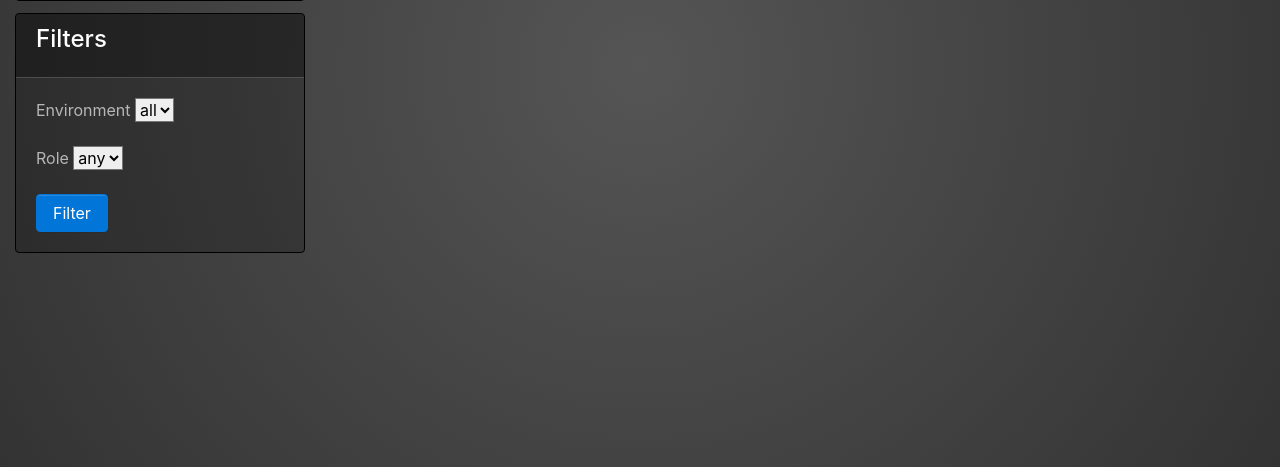
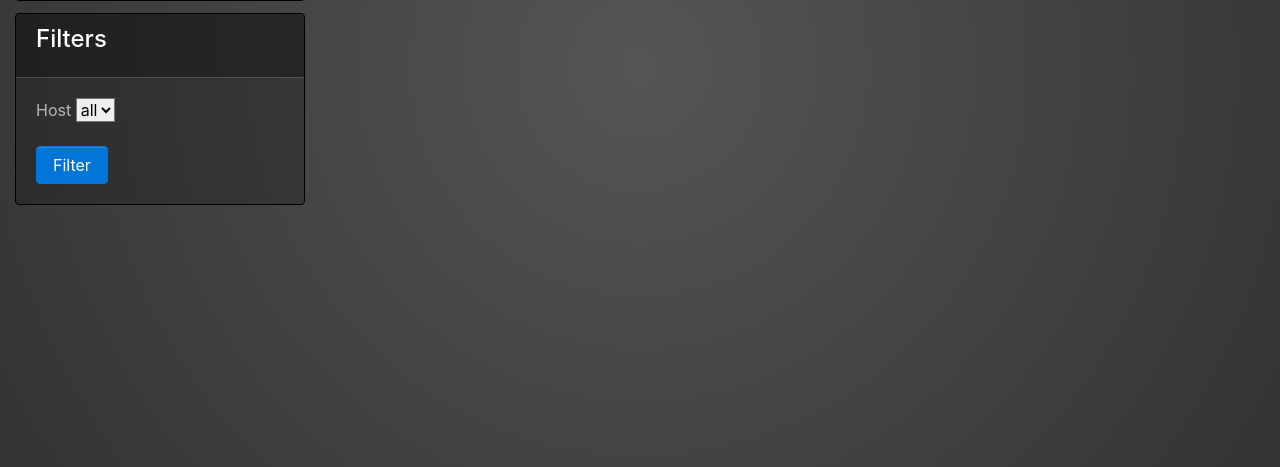
Before and after one commit to wryfi/dewey, a Django app: template dewey/salt/templates/salt/highstates_list.html in a window 1280 px wide. Shown: the part 333-800 px from the top of the page. Run offline with Django 3.2, Linux system fonts and the light colour scheme; the template is opened without the code that fills it, so the values that code supplies are empty; style sheets or scripts are compiled from the project's sources; some libraries are stand-ins or nearby versions.

Commit message:
start adding host filter to salt list views

```diff
--- a/dewey/salt/templates/salt/__salt_base.html
+++ b/dewey/salt/templates/salt/__salt_base.html
@@ -14,4 +14,9 @@
             }
         });
     </script>
+  <script type="text/javascript">
+      $(function() {
+
+      });
+  </script>
 {% endblock %}
--- /dev/null
+++ b/dewey/salt/templates/salt/_salt_host_filter.html
@@ -0,0 +1,25 @@
+    <div class="card card-inverse navigation-card"><!-- card -->
+      <div class="card-header"><h4 class="card-title">Filters</h4></div>
+      <div class="card-block card-text"><!-- card block -->
+
+        <form class="form form-horizontal host-filter-form">
+
+          <p><label for="env-select">Host</label>
+            <select id="env-select" name="env-select" form="host-filter-form">
+              <option value="all">all</option>
+              {% for host in hosts %}
+                <option value="{{ host.hostname }}">{{ host.hostname }}</option>
+              {% endfor %}
+            </select>
+          </p>
+
+        </form>
+
+        <div class="row">
+          <div class="col-md-12">
+            <button id="filter-button" class="btn btn-primary">Filter</button>
+          </div>
+        </div>
+
+      </div><!-- end card block -->
+    </div><!-- end card -->
--- a/dewey/salt/templates/salt/_salt_side_navigation.html
+++ b/dewey/salt/templates/salt/_salt_side_navigation.html
@@ -16,41 +16,5 @@
     </div><!-- end card -->
   </div><!-- end navigation card column -->
 
-  <div class="col-xs-12 col-sm-6 col-md-12"><!-- filter-card column -->
-    <div class="card card-inverse navigation-card"><!-- card -->
-      <div class="card-header"><h4 class="card-title">Filters</h4></div>
-      <div class="card-block card-text"><!-- card block -->
-
-        <form class="form form-horizontal host-filter-form">
-
-          <p><label for="env-select">Environment</label>
-            <select id="env-select" name="env-select" form="host-filter-form">
-              <option value="all">all</option>
-              {% for environment in environments %}
-                <option value="{{ environment.name }}">{{ environment.name }}</option>
-              {% endfor %}
-            </select>
-          </p>
-
-          <p><label for="role-select">Role</label>
-            <select id="role-select" name="role-select" form="host-filter-form">
-              <option value="any">any</option>
-              {% for role in roles %}
-                <option value="{{ role.name }}">{{ role.name }}</option>
-              {% endfor %}
-            </select>
-          </p>
-
-        </form>
-
-        <div class="row">
-          <div class="col-md-12">
-            <button id="filter-button" class="btn btn-primary">Filter</button>
-          </div>
-        </div>
-
-      </div><!-- end card block -->
-    </div><!-- end card -->
-  </div><!-- end filter-card column -->
 
 </div><!-- end row -->
--- a/dewey/salt/templates/salt/highstates_list.html
+++ b/dewey/salt/templates/salt/highstates_list.html
@@ -3,6 +3,7 @@
 {% block content %}
     <div class="col-xs-12 col-md-4 col-xl-3 side-navigation">
         {% include "salt/_salt_side_navigation.html" %}
+        {% include "salt/_salt_host_filter.html" %}
     </div>
     <div class="col-xs-12 col-md-8 col-xl-9 content">
       <div class="row">
--- a/dewey/salt/templates/salt/statechanges_list.html
+++ b/dewey/salt/templates/salt/statechanges_list.html
@@ -3,6 +3,7 @@
 {% block content %}
     <div class="col-xs-12 col-md-4 col-xl-3 side-navigation">
         {% include "salt/_salt_side_navigation.html" %}
+        {% include "salt/_salt_host_filter.html" %}
     </div>
     <div class="col-xs-12 col-md-8 col-xl-9 content">
       <div class="row">
--- a/dewey/salt/templates/salt/stateerrors_list.html
+++ b/dewey/salt/templates/salt/stateerrors_list.html
@@ -3,6 +3,7 @@
 {% block content %}
     <div class="col-xs-12 col-md-4 col-xl-3 side-navigation">
         {% include "salt/_salt_side_navigation.html" %}
+        {% include "salt/_salt_host_filter.html" %}
     </div>
     <div class="col-xs-12 col-md-8 col-xl-9 content">
       <div class="row">
```
Also changed, not shown: dewey/core/static/dewey/javascript/get_url_params.js (added, +13 -0 lines), dewey/environments/templates/environments/hosts.html (+1 -12 lines), dewey/salt/views.py (+18 -3 lines).
